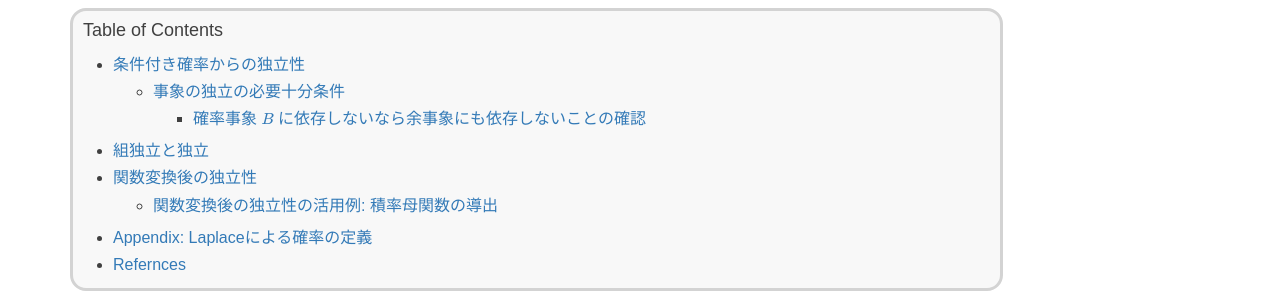
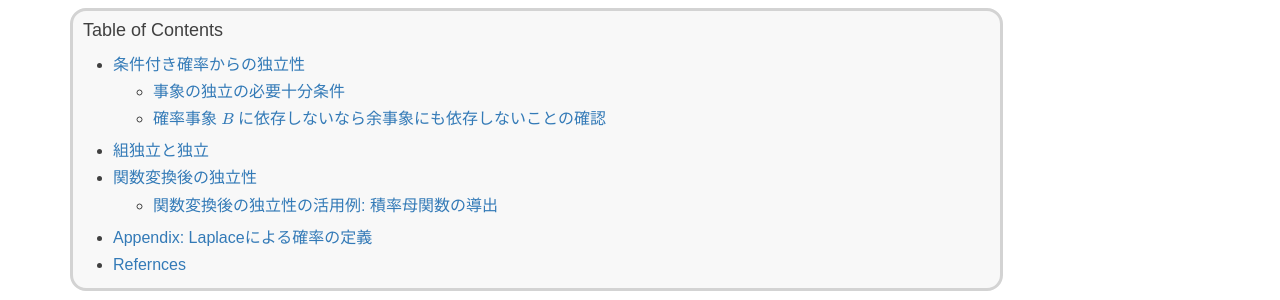
Before and after one commit to RyoNakagami/RyoNakagami.github.io, a Jekyll site: the page built from _posts/2021-01-26-transformation-and-independence.md, in a window 1280 px wide. Shown: the part 367-667 px from the top of the page. Built offline with Jekyll 4.4.1, drawn with Linux system fonts in a browser that asks for light colours; comment, search, counter and statistics services are not loaded.

Commit message:
fix path bug

```diff
--- a/_posts/2021-01-26-transformation-and-independence.md
+++ b/_posts/2021-01-26-transformation-and-independence.md
@@ -25,7 +25,7 @@ tags:
 
 - [条件付き確率からの独立性](#%E6%9D%A1%E4%BB%B6%E4%BB%98%E3%81%8D%E7%A2%BA%E7%8E%87%E3%81%8B%E3%82%89%E3%81%AE%E7%8B%AC%E7%AB%8B%E6%80%A7)
   - [事象の独立の必要十分条件](#%E4%BA%8B%E8%B1%A1%E3%81%AE%E7%8B%AC%E7%AB%8B%E3%81%AE%E5%BF%85%E8%A6%81%E5%8D%81%E5%88%86%E6%9D%A1%E4%BB%B6)
-    - [確率事象 $B$ に依存しないなら余事象にも依存しないことの確認](#%E7%A2%BA%E7%8E%87%E4%BA%8B%E8%B1%A1-b-%E3%81%AB%E4%BE%9D%E5%AD%98%E3%81%97%E3%81%AA%E3%81%84%E3%81%AA%E3%82%89%E4%BD%99%E4%BA%8B%E8%B1%A1%E3%81%AB%E3%82%82%E4%BE%9D%E5%AD%98%E3%81%97%E3%81%AA%E3%81%84%E3%81%93%E3%81%A8%E3%81%AE%E7%A2%BA%E8%AA%8D)
+  - [確率事象 $B$ に依存しないなら余事象にも依存しないことの確認](#%E7%A2%BA%E7%8E%87%E4%BA%8B%E8%B1%A1-b-%E3%81%AB%E4%BE%9D%E5%AD%98%E3%81%97%E3%81%AA%E3%81%84%E3%81%AA%E3%82%89%E4%BD%99%E4%BA%8B%E8%B1%A1%E3%81%AB%E3%82%82%E4%BE%9D%E5%AD%98%E3%81%97%E3%81%AA%E3%81%84%E3%81%93%E3%81%A8%E3%81%AE%E7%A2%BA%E8%AA%8D)
 - [組独立と独立](#%E7%B5%84%E7%8B%AC%E7%AB%8B%E3%81%A8%E7%8B%AC%E7%AB%8B)
 - [関数変換後の独立性](#%E9%96%A2%E6%95%B0%E5%A4%89%E6%8F%9B%E5%BE%8C%E3%81%AE%E7%8B%AC%E7%AB%8B%E6%80%A7)
   - [関数変換後の独立性の活用例: 積率母関数の導出](#%E9%96%A2%E6%95%B0%E5%A4%89%E6%8F%9B%E5%BE%8C%E3%81%AE%E7%8B%AC%E7%AB%8B%E6%80%A7%E3%81%AE%E6%B4%BB%E7%94%A8%E4%BE%8B-%E7%A9%8D%E7%8E%87%E6%AF%8D%E9%96%A2%E6%95%B0%E3%81%AE%E5%B0%8E%E5%87%BA)
@@ -111,7 +111,7 @@ $$
 
 </div>
 
-#### 確率事象 $B$ に依存しないなら余事象にも依存しないことの確認
+### 確率事象 $B$ に依存しないなら余事象にも依存しないことの確認
 
 確率事象 A, Bが独立ならば
 
```
